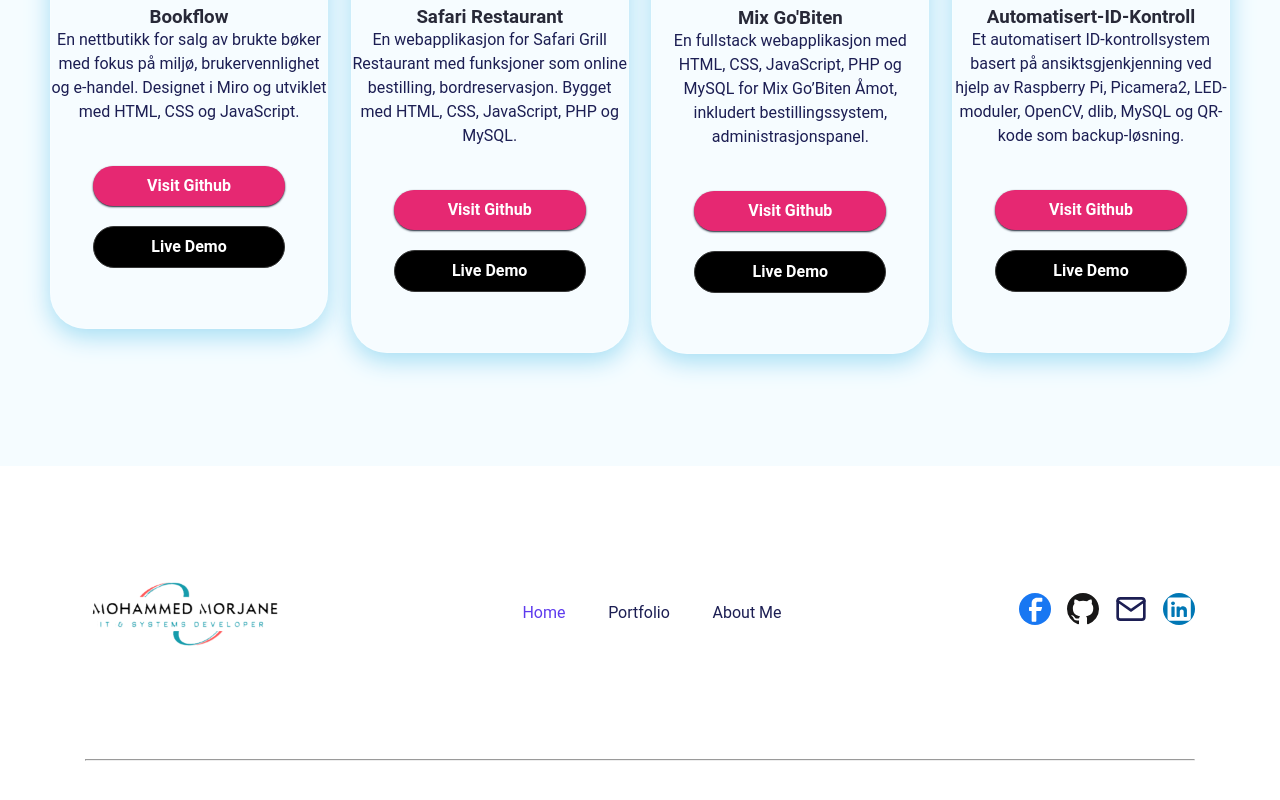
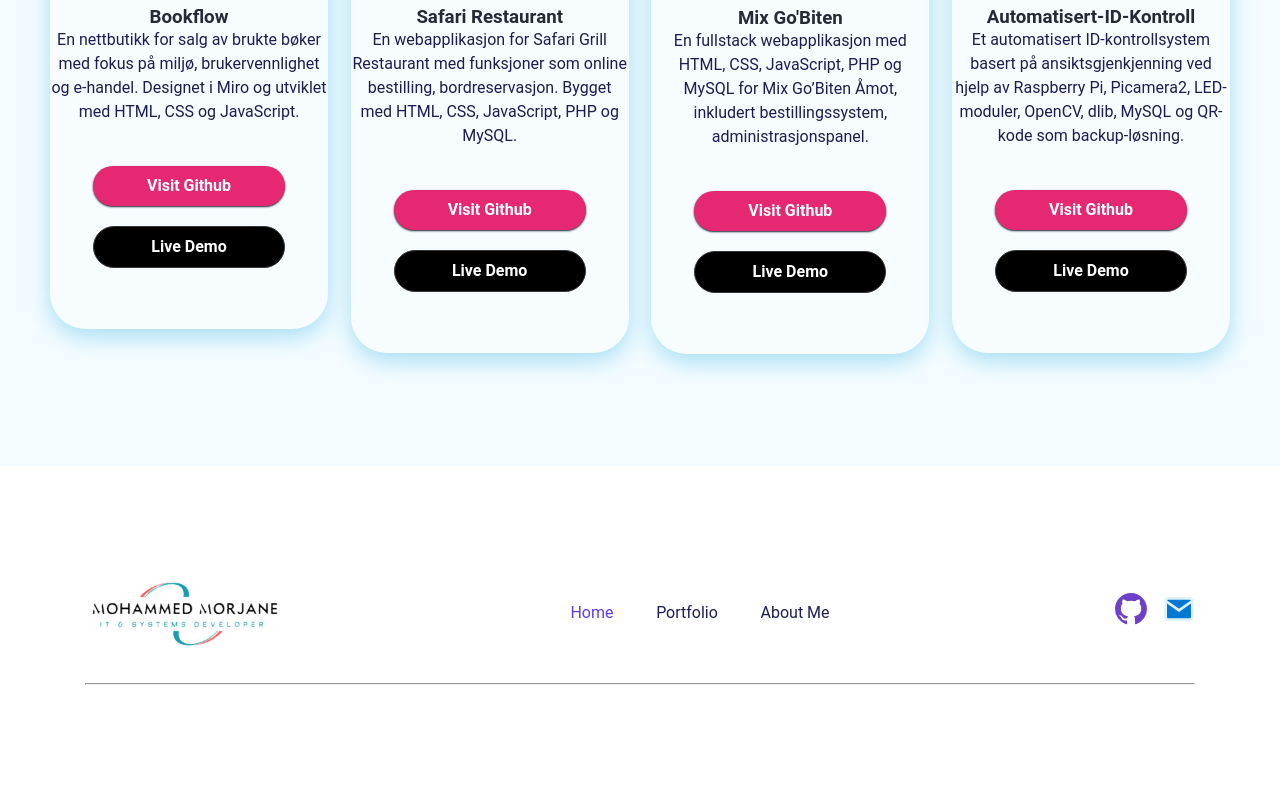
Before and after one commit to Morjane6/Portfolio-Mo-Morjane, a React (Vite) app: page /#/ in a window 1280 px wide. Shown: the part 3031-3831 px from the top of the page. Built offline with nearby package versions, Linux system fonts and the light colour scheme.

Commit message:
Oppdatert tekst/design/prosjekter

```diff
--- a/src/Pages/Home/Footer.jsx
+++ b/src/Pages/Home/Footer.jsx
@@ -56,32 +56,7 @@ function Footer() {
           <ul>
             <li>
               <a
-                href="https://www.facebook.com/"
-                className="navbar--content"
-                target="_blank"
-                rel="noreferrer"
-              >
-                <svg
-                  xmlns="http://www.w3.org/2000/svg"
-                  width="32"
-                  height="32"
-                  viewBox="0 0 32 32"
-                  fill="none"
-                >
-                  {/* Blue circle background */}
-                  <rect width="32" height="32" rx="16" fill="#1877F2" />
-
-                  {/* White "f" */}
-                  <path
-                    d="M22.6667 8.65479H18.6667C17.9303 8.65479 17.3333 9.25175 17.3333 9.98812V13.9881H22.6667C22.8183 13.9848 22.9621 14.0553 23.0523 14.1773C23.1424 14.2993 23.1677 14.4575 23.12 14.6015L22.1333 17.5348C22.0424 17.804 21.7908 17.986 21.5067 17.9881H17.3333V27.9881C17.3333 28.3563 17.0348 28.6548 16.6667 28.6548H13.3333C12.9651 28.6548 12.6667 28.3563 12.6667 27.9881V17.9881H10.6667C10.2985 17.9881 10 17.6896 10 17.3215V14.6548C10 14.2867 10.2985 13.9881 10.6667 13.9881H12.6667V9.98812C12.6667 7.0426 15.0545 4.65479 18 4.65479H22.6667C23.0348 4.65479 23.3333 4.95327 23.3333 5.32145V7.98812C23.3333 8.35631 23.0348 8.65479 22.6667 8.65479Z"
-                    fill="#FFFFFF"
-                  />
-                </svg>
-              </a>
-            </li>
-            <li>
-              <a
-                href="https://www.instagram.com/"
+                href="https://github.com/Morjane6"
                 className="navbar--content"
                 target="_blank"
                 rel="noreferrer"
@@ -91,7 +66,7 @@ function Footer() {
                   width="32"
                   height="32"
                   viewBox="0 0 16 16"
-                  fill="#181717"
+                  fill="#6e40c9"
                 >
                   <path
                     d="M8 0C3.58 0 0 3.58 0 8a8 8 0 005.47 7.59c.4.07.55-.17.55-.38
@@ -106,7 +81,7 @@ function Footer() {
             </li>
             <li>
               <a
-                href="https://www.twitter.com/"
+                href="mailto:mohammed.morjane@hotmail.com"
                 className="navbar--content"
                 target="_blank"
                 rel="noreferrer"
@@ -116,41 +91,14 @@ function Footer() {
                   width="32"
                   height="32"
                   viewBox="0 0 24 24"
-                  fill="none"
-                  stroke="currentColor"
+                  fill="#0078D4"
+                  stroke="#def2f8ff"
                   strokeWidth="2"
                   strokeLinecap="round"
                   strokeLinejoin="round"
                 >
                   <path d="M4 4h16c1.1 0 2 .9 2 2v12c0 1.1-.9 2-2 2H4c-1.1 0-2-.9-2-2V6c0-1.1.9-2 2-2z" />
                   <polyline points="22,6 12,13 2,6" />
-                </svg>
-              </a>
-            </li>
-            <li>
-              <a
-                href="https://www.linkedin.com/"
-                className="navbar--content"
-                target="_blank"
-                rel="noreferrer"
-              >
-                <svg
-                  xmlns="http://www.w3.org/2000/svg"
-                  width="32"
-                  height="32"
-                  viewBox="0 0 33 33"
-                  fill="none"
-                >
-                  {/* Blue circle background */}
-                  <rect width="33" height="33" rx="16.5" fill="#0077B5" />
-
-                  {/* LinkedIn "in" path */}
-                  <path
-                    fillRule="evenodd"
-                    clipRule="evenodd"
-                    d="M7.33341 4.65479H26.0001C27.4729 4.65479 28.6667 5.84869 28.6667 7.32145V25.9881C28.6667 27.4609 27.4729 28.6548 26.0001 28.6548H7.33341C5.86065 28.6548 4.66675 27.4609 4.66675 25.9881V7.32145C4.66675 5.84869 5.86065 4.65479 7.33341 4.65479ZM11.3334 24.6548C11.7016 24.6548 12.0001 24.3563 12.0001 23.9881V14.6548C12.0001 14.2867 11.7016 13.9881 11.3334 13.9881H9.33342C8.96523 13.9881 8.66675 14.2867 8.66675 14.6548V23.9881C8.66675 24.3563 8.96523 24.6548 9.33342 24.6548H11.3334ZM10.3334 12.6548C9.22884 12.6548 8.33341 11.7594 8.33341 10.6548C8.33341 9.55021 9.22884 8.65479 10.3334 8.65479C11.438 8.65479 12.3334 9.55021 12.3334 10.6548C12.3334 11.7594 11.438 12.6548 10.3334 12.6548ZM24.0001 24.6548C24.3682 24.6548 24.6667 24.3563 24.6667 23.9881V17.8548C24.7101 15.7359 23.1435 13.9275 21.0401 13.6681C19.5694 13.5338 18.1445 14.2207 17.3334 15.4548V14.6548C17.3334 14.2867 17.0349 13.9881 16.6667 13.9881H14.6667C14.2986 13.9881 14.0001 14.2867 14.0001 14.6548V23.9881C14.0001 24.3563 14.2986 24.6548 14.6667 24.6548H16.6667C17.0349 24.6548 17.3334 24.3563 17.3334 23.9881V18.9881C17.3334 17.8836 18.2289 16.9881 19.3334 16.9881C20.4379 16.9881 21.3334 17.8836 21.3334 18.9881V23.9881C21.3334 24.3563 21.6319 24.6548 22.0001 24.6548H24.0001Z"
-                    fill="#FFFFFF"
-                  />
                 </svg>
               </a>
             </li>
--- a/src/css/Footer.css
+++ b/src/css/Footer.css
@@ -1,56 +1,90 @@
 /* Footer Start */
-/* Footer Starts */
 .footer--container {
   display: flex;
   padding: 106.667px 85.333px;
   flex-direction: column;
-  align-items: flex-start;
+  align-items: center; /* beholder sentrering */
   background: var(--white);
-  align-items: center;
-  align-self: stretch;
+  width: 100%;
 }
+
 .footer--link--container {
   display: flex;
   justify-content: space-between;
   align-items: center;
-  align-self: stretch;
+  width: 100%;
+  flex-wrap: wrap; /* gjør at elementer bryter på mobil */
 }
+
 .footer--items > ul {
   list-style: none;
   display: flex;
+  flex-wrap: wrap; /* bryt linje på små skjermer */
   align-items: flex-start;
   gap: 42.667px;
-  text-decoration: none;
+  padding: 0;
+  margin: 0;
 }
+
 .footer--items ul > li > a {
   text-decoration: none;
-   cursor: pointer;
+  cursor: pointer;
 }
+
 .footer--social--icon > ul {
   list-style: none;
   display: flex;
-  justify-content: flex-end;
+  flex-wrap: wrap; /* bryt linje om plass mangler */
+  justify-content: center; /* sentrer på mobil */
   align-items: center;
   gap: 16px;
-  flex-shrink: 0;
-  text-decoration: none;
+  padding: 0;
+  margin: 0;
 }
+
 .divider {
-  margin: 106px 0 42.67px;
+  margin: 30px 0 42.67px;
   height: 1.333px;
   width: 100%;
   background: rgba(40, 41, 56, 0.55);
 }
+
 .footer--content--container {
   display: flex;
   justify-content: space-between;
   align-items: center;
-  align-self: stretch;
+  width: 100%;
+  flex-wrap: wrap; /* bryt linje på mobil */
+
 }
+
 .footer--content {
   color: var(--black);
   font-size: 18.667px;
   font-weight: 400;
   line-height: 28px;
+}
 
+/* Mobiljustering */
+@media (max-width: 768px) {
+  .footer--items > ul,
+  .footer--social--icon > ul {
+    justify-content: center;
+    gap: 20px; /* mindre gap på mobil */
+    flex-wrap: wrap; /* bryt linje hvis det trengs */
+  }
+  .footer--social--icon {
+    margin-top: 50px; /* gir vertikal spacing på mobil */
+  }
+
+  .footer--link--container,
+  .footer--content--container {
+    flex-direction: column;
+    align-items: center;
+    gap: 16px;
+  }
+
+  .footer--container {
+    padding: 60px 20px; /* mindre padding på mobil */
+  }
 }
```
